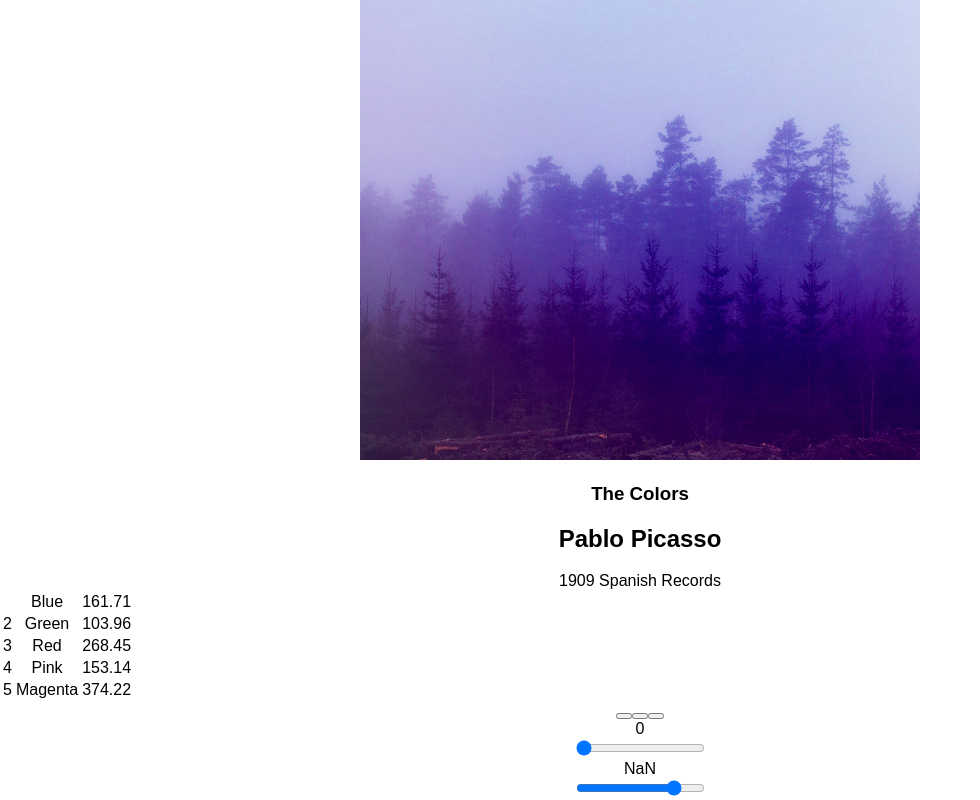
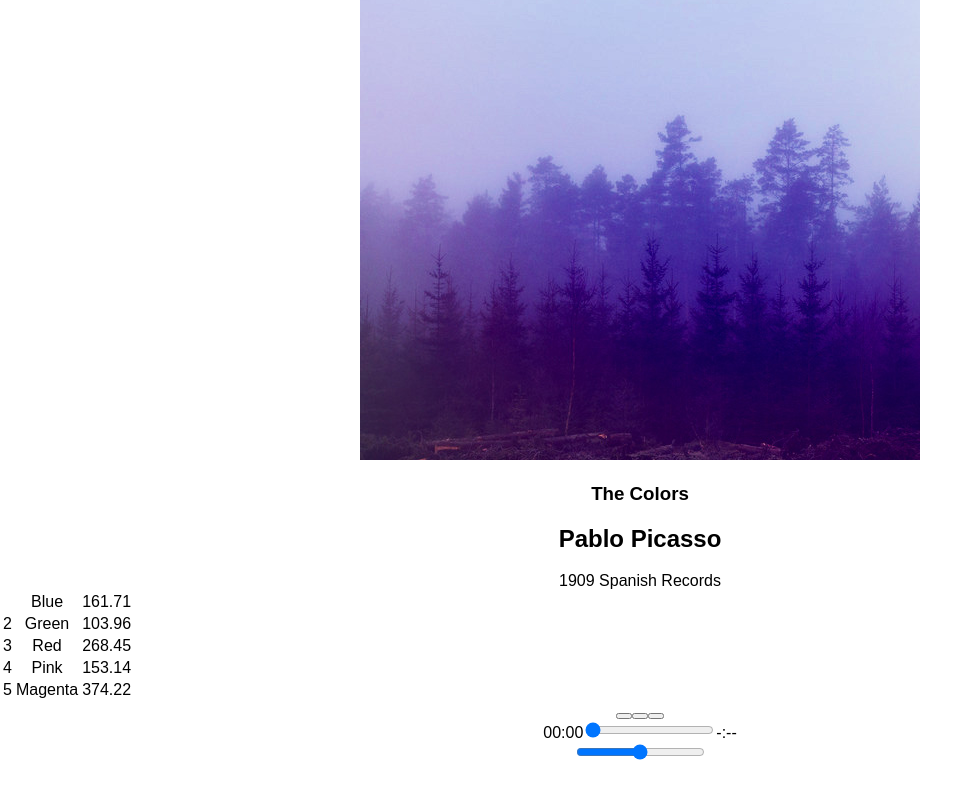
Before and after one commit to NG-Rich/bloc-jams-react, a React (Create React App) app: page /album/the-colors in a window 1280 px wide. Shown: the part 198-998 px from the top of the page, without its empty margins (0-980 px from the left). After the commit the page ends 962 px from the top, so only its background shows below. Built offline with nearby package versions, Linux system fonts and the light colour scheme; the HTML template or start-up script is replaced by a standard one.

Commit message:
assignment 9 completed

```diff
--- a/src/components/Album.js
+++ b/src/components/Album.js
@@ -14,6 +14,7 @@ class Album extends Component {
     album: album,
     currentSong : album.songs[0],
     currentTime: 0,
+    currentVolume: 0.8,
     duration: album.songs[0].duration,
     isPlaying: false,
     isHovered: null
@@ -30,16 +31,21 @@ componentDidMount() {
     },
     durationchange: e => {
       this.setState({ duration: this.audioElement.duration });
+    },
+    volumechange: e => {
+      this.setState({ currentVolume: this.audioElement.currentVolume });
     }
   };
   this.audioElement.addEventListener('timeupdate', this.eventListeners.timeupdate);
   this.audioElement.addEventListener('durationchange', this.eventListeners.durationchange);
+  this.audioElement.addEventListener('volumechange', this.eventListeners.volumechange);
 }
 
 componentWillUnmount() {
   this.audioElement.src = null;
   this.audioElement.removeEventListener('timeupdate', this.eventListeners.timeupdate);
   this.audioElement.removeEventListener('durationchange', this.eventListeners.durationchange);
+
 }
 
 play() {
@@ -73,12 +79,33 @@ handleTimeChange(e) {
   this.setState({ currentTime: newTime });
 }
 
+handleVolumeChange(e) {
+  const newVolume = e.target.value;
+  this.audioElement.volume = newVolume;
+  this.setState({ currentVolume: newVolume });
+}
+
 handleMouseEnter() {
   this.setState({ isHovered: true });
 }
 
 handleMouseLeave() {
   this.setState({ isHovered: null  });
+}
+
+formatTime(time) {
+  let timeString;
+  let timeSeconds = Math.floor(time % 60);
+
+  if (time > 60) {
+    timeString = Math.floor(time/60).toString() + ((time%60) < 10 ? ':0' + timeSeconds.toString() : ':' + timeSeconds.toString());
+  }else if (time <= 60) {
+    timeString = '00:' + (time < 10 ? '0' + timeSeconds.toString() : timeSeconds.toString());
+  }else {
+    timeString = '-:--';
+  }
+
+  return timeString;
 }
 
 renderButton(song, index) {
@@ -152,11 +179,13 @@ handleNextClick() {
           isPlaying={this.state.isPlaying}
           currentSong={this.state.currentSong}
           currentTime={this.audioElement.currentTime}
+          formatTime={(time) => this.formatTime(time)}
           duration={this.audioElement.duration}
           handleSongClick={() => this.handleSongClick(this.state.currentSong)}
           handlePrevClick={() => this.handlePrevClick()}
           handleNextClick={() => this.handleNextClick()}
           handleTimeChange={(e) => this.handleTimeChange(e)}
+          handleVolumeChange={(e) => this.handleVolumeChange(e)}
         />
       </section>
     );
--- a/src/components/PlayerBar.js
+++ b/src/components/PlayerBar.js
@@ -16,7 +16,8 @@ class PlayerBar extends Component {
           </button>
         </section>
         <section id='time-control'>
-          <div className='current-time'>{this.props.currentTime}</div>
+          <div>
+            {this.props.formatTime(this.props.currentTime)}
               <input
                 type='range'
                 className='seek-bar'
@@ -26,12 +27,23 @@ class PlayerBar extends Component {
                 step='0.01'
                 onChange={this.props.handleTimeChange}
               />
-          <div className='total-time'>{this.props.duration}</div>
+            {this.props.formatTime(this.props.duration)}
+          </div>
         </section>
         <section id='volume-control'>
-          <div className='icon ion-volume-low'></div>
-          <input type='range' className='seek-bar' value='80' />
-          <div className='icon ion-volume-high'></div>
+          <div>
+            <ion-icon name='volume-low'></ion-icon>
+              <input
+                type='range'
+                className='seek-bar'
+                max='1'
+                min='0'
+                step='0.01'
+                value={this.props.currentVolume}
+                onChange={this.props.handleVolumeChange}
+              />
+            <ion-icon name="volume-high"></ion-icon>
+          </div>
         </section>
       </section>
     );
```
Lines whose indentation alone changed are shown as unchanged.
